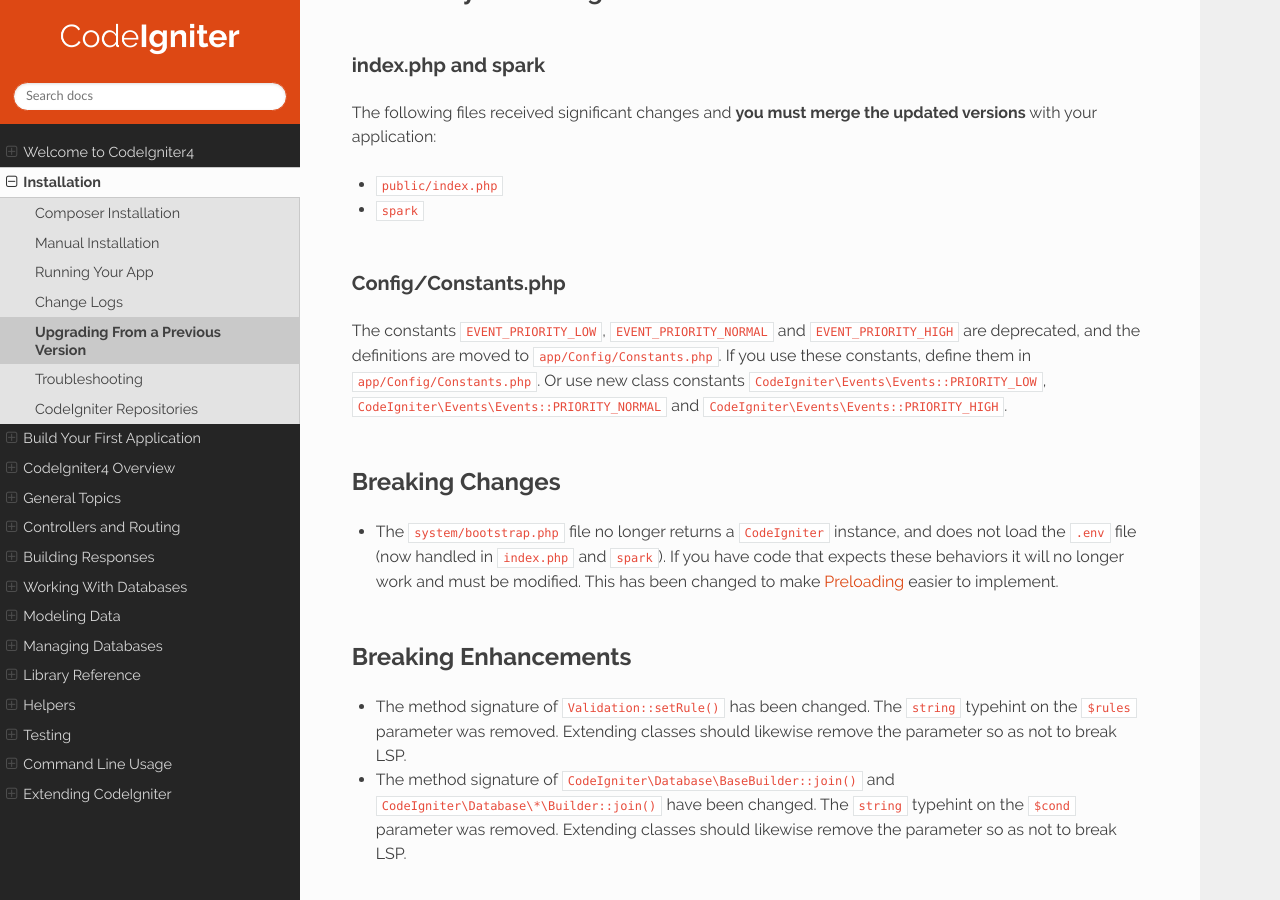
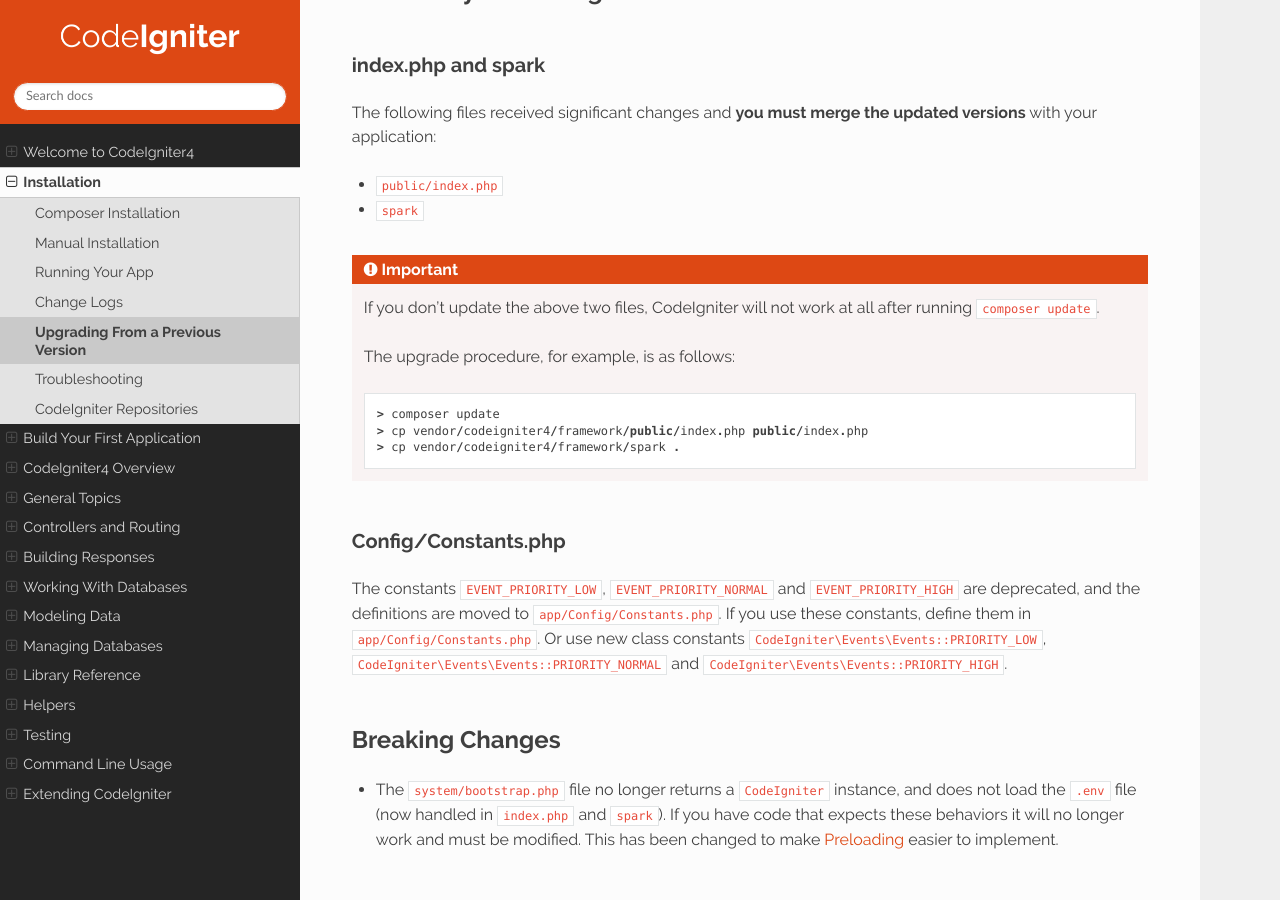
Before and after one commit to NEKOGET/ci4_user_guide_src, a Sphinx documentation site: the page built from source/installation/upgrade_420.rst, in a window 1280 px wide and 900 px high, scrolled down 564 px. Built offline with Sphinx 7.4.7 and the Read the Docs theme 2.0.0, drawn with Linux system fonts in a browser that asks for light colours.

Commit message:
docs: add upgrade procedure example for v4.2.0

```diff
--- a/source/installation/upgrade_420.rst
+++ b/source/installation/upgrade_420.rst
@@ -23,6 +23,15 @@ The following files received significant changes and
 
 * ``public/index.php``
 * ``spark``
+
+.. important:: If you don't update the above two files, CodeIgniter will not work at all
+    after running ``composer update``.
+
+    The upgrade procedure, for example, is as follows::
+
+        > composer update
+        > cp vendor/codeigniter4/framework/public/index.php public/index.php
+        > cp vendor/codeigniter4/framework/spark .
 
 Config/Constants.php
 ====================
```
